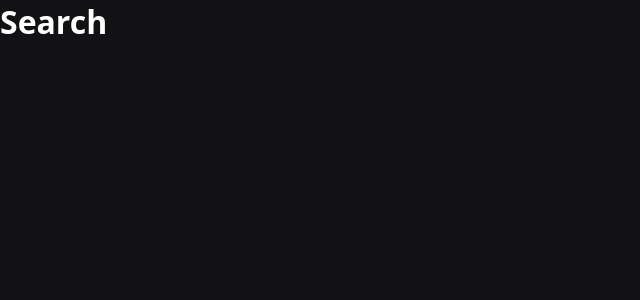
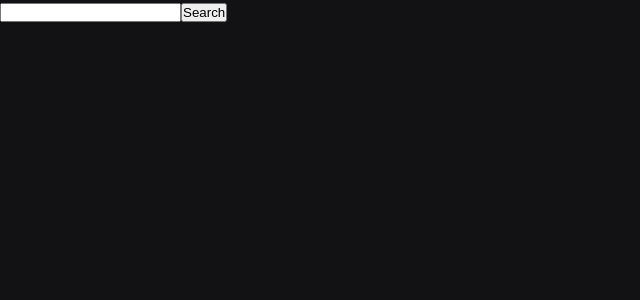
Before and after one commit to miroswd/nextjs, a Next.js app: page /search in a window 1280 px wide. Shown: the top 300 px of the page, without its empty margins (0-640 px from the left). Built offline with nearby package versions, Linux system fonts and the light colour scheme.

Commit message:
feat: create search

```diff
--- a/src/pages/search.tsx
+++ b/src/pages/search.tsx
@@ -1,5 +1,67 @@
-export default function Search() {
+import { GetServerSideProps } from "next";
+import { useRouter } from "next/router";
+import { Document } from "prismic-javascript/types/documents";
+import { FormEvent, useState } from "react"
+import Prismic from "prismic-javascript"
+import PrismicDom from "prismic-dom"
+import { client } from "@/lib/prismic";
+import Link from "next/link";
+
+interface SearchProps {
+  searchResults: Document[]
+}
+
+
+
+export default function Search({searchResults}: SearchProps) {
+  const router = useRouter();
+  const [search, setSearch] = useState('');
+
+  function handleSearch(e: FormEvent) {
+    e.preventDefault();
+    router.push(`/search?q=${encodeURIComponent(search)}`);
+  };
+
   return(
-    <h1>Search</h1>
+    <div>
+      <form onSubmit={handleSearch}>
+        <input type="text" value={search} onChange={e => setSearch(e.target.value)}/>
+        <button type="submit">Search</button>
+      </form>
+
+
+      <ul>
+          {searchResults.map(product => (
+            <li key={product.id}>
+              <Link href={`/products/${product.uid}`}>
+                  {PrismicDom.RichText.asText(product.data.title)}
+              </Link>
+            </li>
+          ))}
+      </ul>
+
+    </div>
+
   )
 }
+
+
+
+export const getServerSideProps: GetServerSideProps<SearchProps> = async (context) => {
+  const {q} = context.query;
+
+  if (!q) {
+    return {props: {searchResults: []}}
+  }
+
+  const searchResults = await client().query([
+    Prismic.Predicates.at("document.type", "product"),
+    Prismic.Predicates.fulltext("my.product.title", String(q)) // my -> fields I created
+  ])
+
+  return {
+    props: {
+      searchResults: searchResults.results
+    }
+  }
+}
```
